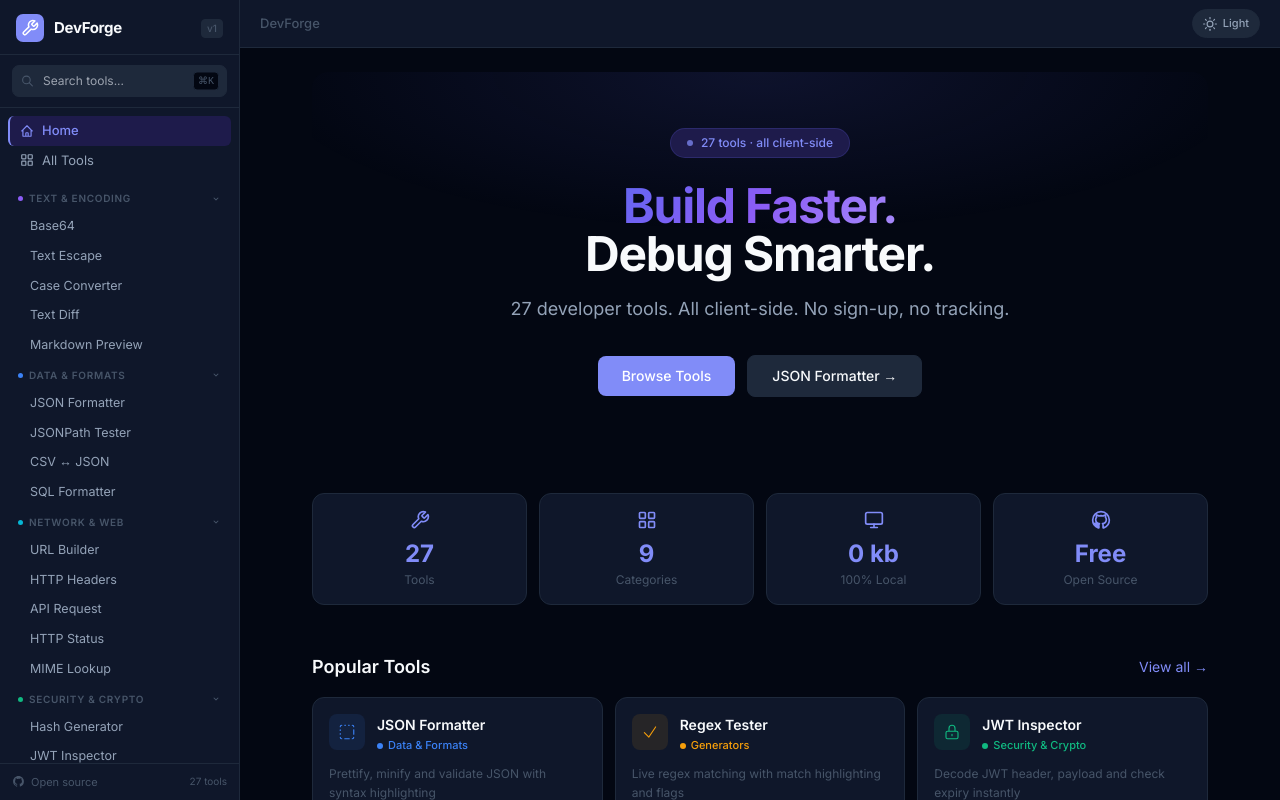
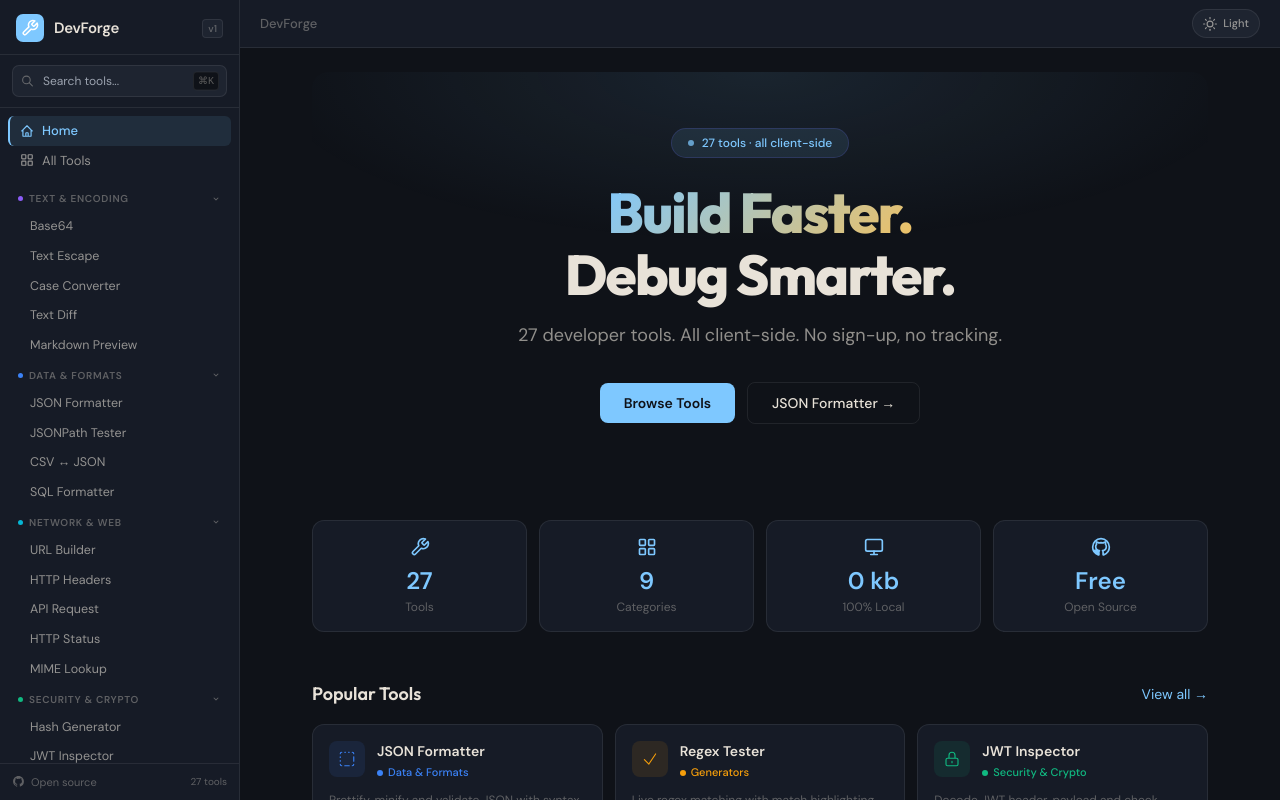
Before and after one commit to azputra/devtools, a React (Vite) app: page / in a window 1280 px wide. Built offline with nearby package versions, Linux system fonts and the light colour scheme.

Commit message:
Match portfolio design system: DM Sans/Outfit fonts, #0f1218 dark bg, #7ec8ff accent, cream light theme

```diff
--- a/index.html
+++ b/index.html
@@ -8,7 +8,13 @@
     <title>DevForge — Developer Utilities</title>
     <link rel="preconnect" href="https://fonts.googleapis.com" />
     <link rel="preconnect" href="https://fonts.gstatic.com" crossorigin />
-    <link href="https://fonts.googleapis.com/css2?family=Inter:wght@400;500;600;700&family=JetBrains+Mono:wght@400;500&display=swap" rel="stylesheet" />
+    <link href="https://fonts.googleapis.com/css2?family=DM+Sans:ital,opsz,wght@0,9..40,400;0,9..40,500;0,9..40,600;1,9..40,400&family=Outfit:wght@600;700;800&family=JetBrains+Mono:wght@400;500&display=swap" rel="stylesheet" />
+    <script>
+      try {
+        var t = localStorage.getItem('theme');
+        document.documentElement.setAttribute('data-theme', t === 'light' ? 'light' : 'dark');
+      } catch(e) {}
+    </script>
   </head>
   <body>
     <div id="root"></div>
--- a/src/index.css
+++ b/src/index.css
@@ -2,31 +2,35 @@
 @tailwind components;
 @tailwind utilities;
 
-/* ── Theme variables ── */
+/* ── Design tokens — matching azputra.my.id palette ── */
 :root {
-  --bg-base: #ffffff;
-  --bg-surface: #f8fafc;
-  --bg-elevated: #f1f5f9;
-  --border: #e2e8f0;
-  --text-primary: #0f172a;
-  --text-secondary: #475569;
-  --text-muted: #94a3b8;
-  --accent: #6366f1;
-  --accent-hover: #4f46e5;
-  --accent-muted: #eef2ff;
+  --bg-base:     #e8e2d8;
+  --bg-surface:  #ede8dc;
+  --bg-elevated: #f5f0e8;
+  --border:      rgba(26,43,74,0.1);
+  --text-primary:   #1a2b4a;
+  --text-secondary: rgba(26,43,74,0.6);
+  --text-muted:     rgba(26,43,74,0.38);
+  --accent:         #2a7cbf;
+  --accent-hover:   #1f6aaa;
+  --accent-muted:   rgba(42,124,191,0.08);
+  --accent-warm:    #c07820;
 }
+
 [data-theme="dark"] {
-  --bg-base: #030712;
-  --bg-surface: #0f172a;
-  --bg-elevated: #1e293b;
-  --border: #1e293b;
-  --text-primary: #f8fafc;
-  --text-secondary: #94a3b8;
-  --text-muted: #475569;
-  --accent: #818cf8;
-  --accent-hover: #6366f1;
-  --accent-muted: #1e1b4b;
+  --bg-base:     #0f1218;
+  --bg-surface:  #161b26;
+  --bg-elevated: #1e2430;
+  --border:      rgba(255,255,255,0.08);
+  --text-primary:   #e8e2d8;
+  --text-secondary: rgba(232,226,216,0.6);
+  --text-muted:     rgba(232,226,216,0.35);
+  --accent:         #7ec8ff;
+  --accent-hover:   #60b4f0;
+  --accent-muted:   rgba(126,200,255,0.1);
+  --accent-warm:    #f0c060;
 }
+
 * { transition: background-color 0.15s, border-color 0.15s, color 0.15s; }
 
 @layer base {
@@ -36,12 +40,15 @@
     color: var(--text-primary);
   }
   body {
-    font-family: 'Inter', system-ui, sans-serif;
+    font-family: 'DM Sans', system-ui, sans-serif;
     background: var(--bg-base);
     color: var(--text-primary);
     -webkit-font-smoothing: antialiased;
   }
-  code, pre, .font-mono {
+  h1, h2, h3 {
+    font-family: 'Outfit', 'DM Sans', system-ui, sans-serif;
+  }
+  code, pre, .font-mono, textarea.font-mono {
     font-family: 'JetBrains Mono', 'Fira Code', monospace;
   }
 }
@@ -54,10 +61,12 @@
     @apply mb-6;
   }
   .tool-title {
+    font-family: 'Outfit', system-ui, sans-serif;
     font-size: 1.5rem;
-    font-weight: 600;
+    font-weight: 700;
     color: var(--text-primary);
     margin-bottom: 0.25rem;
+    letter-spacing: -0.02em;
   }
   .tool-description {
     color: var(--text-secondary);
@@ -70,11 +79,11 @@
     padding: 1rem;
   }
   .panel-label {
-    font-size: 0.75rem;
-    font-weight: 500;
+    font-size: 0.6875rem;
+    font-weight: 600;
     color: var(--text-muted);
     text-transform: uppercase;
-    letter-spacing: 0.05em;
+    letter-spacing: 0.08em;
     margin-bottom: 0.5rem;
   }
   .input-base {
@@ -107,9 +116,9 @@
   .textarea-base::placeholder { color: var(--text-muted); }
   .btn-primary {
     background: var(--accent);
-    color: white;
+    color: #0f1218;
     border-radius: 0.5rem;
-    font-weight: 500;
+    font-weight: 600;
     font-size: 0.875rem;
     padding: 0.5rem 1.25rem;
     border: none;
@@ -121,7 +130,7 @@
   }
   .btn-primary:hover { background: var(--accent-hover); transform: translateY(-1px); }
   .btn-secondary {
-    background: var(--bg-elevated);
+    background: transparent;
     color: var(--text-primary);
     border: 1px solid var(--border);
     border-radius: 0.5rem;
@@ -147,14 +156,6 @@
     transition: all 0.15s;
   }
   .btn-ghost:hover { background: var(--bg-elevated); color: var(--text-primary); }
-  .badge {
-    display: inline-flex;
-    align-items: center;
-    padding: 0.125rem 0.625rem;
-    border-radius: 9999px;
-    font-size: 0.75rem;
-    font-weight: 500;
-  }
   .copy-btn {
     font-size: 0.75rem;
     color: var(--text-muted);
@@ -176,7 +177,6 @@
     color: var(--text-primary);
     overflow: auto;
   }
-  /* Inline select/input used in tools */
   .select-inline {
     background: var(--bg-elevated);
     border: 1px solid var(--border);
@@ -191,55 +191,47 @@
 }
 
 /* ── Scrollbar ── */
-::-webkit-scrollbar { width: 6px; height: 6px; }
-::-webkit-scrollbar-track { background: var(--bg-base); }
+::-webkit-scrollbar { width: 5px; height: 5px; }
+::-webkit-scrollbar-track { background: transparent; }
 ::-webkit-scrollbar-thumb { background: var(--border); border-radius: 3px; }
 ::-webkit-scrollbar-thumb:hover { background: var(--text-muted); }
 
-/* ── Syntax highlight ── */
-.token-string { color: #86efac; }
-.token-number { color: #93c5fd; }
-.token-bool { color: #f9a8d4; }
-.token-null { color: #d1d5db; }
-.token-key { color: #c4b5fd; }
-.token-punct { color: #9ca3af; }
+/* ── Syntax highlight (dark) ── */
+[data-theme="dark"] .token-string { color: #86efac; }
+[data-theme="dark"] .token-number { color: #93c5fd; }
+[data-theme="dark"] .token-bool   { color: #f9a8d4; }
+[data-theme="dark"] .token-null   { color: #94a3b8; }
+[data-theme="dark"] .token-key    { color: var(--accent); }
+[data-theme="dark"] .token-punct  { color: rgba(232,226,216,0.35); }
 
-/* Light mode syntax override */
+/* ── Syntax highlight (light) ── */
 :root .token-string { color: #15803d; }
 :root .token-number { color: #1d4ed8; }
-:root .token-bool { color: #be185d; }
-:root .token-null { color: #374151; }
-:root .token-key { color: #7c3aed; }
-:root .token-punct { color: #6b7280; }
-[data-theme="dark"] .token-string { color: #86efac; }
-[data-theme="dark"] .token-number { color: #93c5fd; }
-[data-theme="dark"] .token-bool { color: #f9a8d4; }
-[data-theme="dark"] .token-null { color: #d1d5db; }
-[data-theme="dark"] .token-key { color: #c4b5fd; }
-[data-theme="dark"] .token-punct { color: #9ca3af; }
+:root .token-bool   { color: #be185d; }
+:root .token-null   { color: #64748b; }
+:root .token-key    { color: #7c3aed; }
+:root .token-punct  { color: rgba(26,43,74,0.4); }
 
 /* ── Diff ── */
-.diff-add { background: #dcfce7; color: #166534; }
-.diff-remove { background: #fee2e2; color: #991b1b; }
-.diff-same { color: var(--text-muted); }
-[data-theme="dark"] .diff-add { background: #052e16; color: #86efac; }
-[data-theme="dark"] .diff-remove { background: #450a0a; color: #fca5a5; }
+.diff-add    { background: rgba(21,128,61,0.1); color: #15803d; }
+.diff-remove { background: rgba(185,28,28,0.1); color: #b91c1c; }
+.diff-same   { color: var(--text-muted); }
+[data-theme="dark"] .diff-add    { background: rgba(134,239,172,0.07); color: #86efac; }
+[data-theme="dark"] .diff-remove { background: rgba(252,165,165,0.07); color: #fca5a5; }
 
-/* ── Markdown preview helpers ── */
-.md-text { color: var(--text-secondary); }
-.md-heading { color: var(--text-primary); }
-.md-secondary { color: var(--text-secondary); }
-.md-muted { color: var(--text-muted); }
-.md-link { color: var(--accent); }
-.md-link:hover { color: var(--accent-hover); }
-.md-code { background: var(--bg-elevated); color: var(--accent); }
-.md-pre { background: var(--bg-elevated); border: 1px solid var(--border); }
-.md-border { border-bottom: 1px solid var(--border); }
+/* ── Markdown ── */
+.md-text      { color: var(--text-secondary); }
+.md-heading   { color: var(--text-primary); font-family: 'Outfit', system-ui, sans-serif; }
+.md-link      { color: var(--accent); }
+.md-link:hover{ color: var(--accent-hover); }
+.md-code      { background: var(--bg-elevated); color: var(--accent); }
+.md-pre       { background: var(--bg-elevated); border: 1px solid var(--border); }
+.md-border    { border-bottom: 1px solid var(--border); }
 .md-border-hr { border-top: 1px solid var(--border); }
-.md-blockquote { border-left: 4px solid var(--accent); }
-.md-thead { background: var(--bg-elevated); }
-.md-tr { border-bottom: 1px solid var(--border); }
+.md-blockquote{ border-left: 3px solid var(--accent); }
+.md-thead     { background: var(--bg-elevated); }
+.md-tr        { border-bottom: 1px solid var(--border); }
 
-/* ── Match highlight ── */
-.match-highlight { background: rgba(234,179,8,0.3); color: #ca8a04; border-radius: 0.2rem; }
-[data-theme="dark"] .match-highlight { background: rgba(234,179,8,0.25); color: #fde047; }
+/* ── Regex match ── */
+.match-highlight { background: rgba(240,192,96,0.25); color: var(--accent-warm); border-radius: 0.2rem; }
+[data-theme="dark"] .match-highlight { background: rgba(240,192,96,0.2); color: #f0c060; }
--- a/src/pages/Home.tsx
+++ b/src/pages/Home.tsx
@@ -75,7 +75,7 @@ export default function Home() {
       <div
         className="text-center py-14 mb-10 relative rounded-2xl overflow-hidden px-6"
         style={{
-          background: 'radial-gradient(ellipse 80% 60% at 50% 0%, rgba(99,102,241,0.12) 0%, transparent 70%)',
+          background: 'radial-gradient(ellipse 80% 60% at 50% 0%, rgba(126,200,255,0.1) 0%, transparent 70%)',
         }}
       >
         <div
@@ -90,15 +90,8 @@ export default function Home() {
           27 tools · all client-side
         </div>
 
-        <h1 className="text-4xl md:text-5xl font-bold mb-4 tracking-tight leading-tight">
-          <span
-            className="bg-clip-text"
-            style={{
-              WebkitBackgroundClip: 'text',
-              WebkitTextFillColor: 'transparent',
-              backgroundImage: 'linear-gradient(135deg, #6366f1, #8b5cf6, #a78bfa)',
-            }}
-          >
+        <h1 style={{ fontFamily: "'Outfit', system-ui, sans-serif", fontSize: 'clamp(2.2rem, 5vw, 3.5rem)', fontWeight: 800, lineHeight: 1.1, letterSpacing: '-0.03em', marginBottom: '1rem' }}>
+          <span style={{ WebkitBackgroundClip: 'text', WebkitTextFillColor: 'transparent', backgroundClip: 'text', backgroundImage: 'linear-gradient(135deg, var(--accent), var(--accent-warm))' }}>
             Build Faster.
           </span>
           <br />
```
